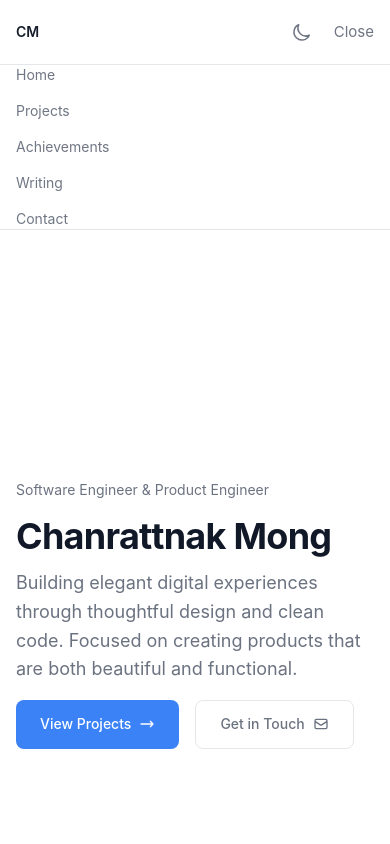
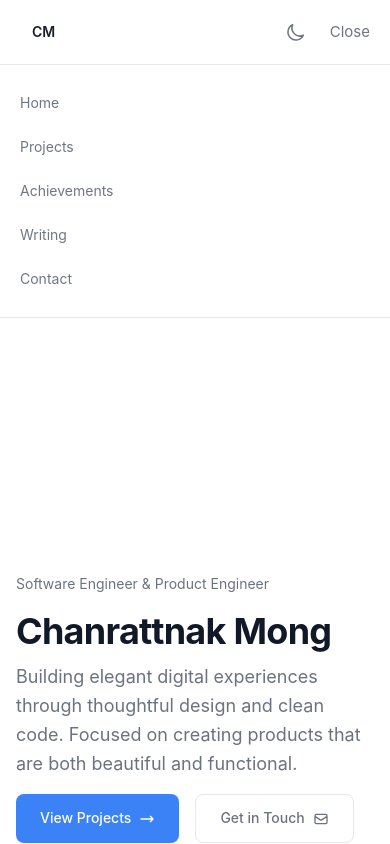
Before and after one commit to rattnak/rattnak-portfolio, a Next.js app: page / in a window 390 px wide. Both pictures are taken after a click on the button "Menu". Shown: the top 844 px of the page. Built offline with nearby package versions, Linux system fonts and the light colour scheme.

Commit message:
Update hero, services, and navbar components

```diff
--- a/components/Hero.tsx
+++ b/components/Hero.tsx
@@ -3,7 +3,12 @@ import Link from "next/link";
 
 export default function Hero() {
   return (
-    <section className="section" style={{ minHeight: '90vh', display: 'flex', alignItems: 'center' }}>
+    <section style={{
+      height: 'calc(100vh - 4rem)',
+      display: 'flex',
+      alignItems: 'center',
+      justifyContent: 'center'
+    }}>
       <div className="container">
         <div className="max-w-4xl">
           <p className="text-sm mb-4" style={{ color: 'var(--text-secondary)' }}>
--- a/components/Navbar.tsx
+++ b/components/Navbar.tsx
@@ -22,17 +22,17 @@ export default function Navbar() {
         opacity: 0.98
       }}
     >
-      <div className="container">
-        <div className="flex items-center justify-between h-16">
+      <div className="navbar-container">
+        <div className="flex items-center justify-between navbar-inner">
           <Link
             href="/"
-            className="text-sm font-semibold px-3 py-2 rounded-lg transition-all hover:bg-[var(--background-secondary)]"
+            className="text-sm font-semibold rounded-lg transition-all hover:bg-[var(--background-secondary)] navbar-logo"
             style={{ color: 'var(--text-primary)' }}
           >
             CM
           </Link>
 
-          <nav className="hidden md:flex items-center gap-8">
+          <nav className="hidden md:flex items-center navbar-links">
             <Link href="/" className="text-sm link-text">
               Home
             </Link>
@@ -51,7 +51,7 @@ export default function Navbar() {
             <ThemeToggle />
           </nav>
 
-          <div className="md:hidden flex items-center gap-3">
+          <div className="md:hidden flex items-center navbar-mobile">
             <ThemeToggle />
             <button
               onClick={() => setOpen(!open)}
@@ -75,21 +75,21 @@ export default function Navbar() {
             opacity: 0.98
           }}
         >
-          <div className="container py-4">
-            <nav className="flex flex-col gap-4">
-              <Link href="/" onClick={() => setOpen(false)} className="text-sm py-2 link-text">
+          <div className="navbar-mobile-menu">
+            <nav className="flex flex-col navbar-mobile-links">
+              <Link href="/" onClick={() => setOpen(false)} className="text-sm link-text">
                 Home
               </Link>
-              <Link href="/projects" onClick={() => setOpen(false)} className="text-sm py-2 link-text">
+              <Link href="/projects" onClick={() => setOpen(false)} className="text-sm link-text">
                 Projects
               </Link>
-              <Link href="/achievements" onClick={() => setOpen(false)} className="text-sm py-2 link-text">
+              <Link href="/achievements" onClick={() => setOpen(false)} className="text-sm link-text">
                 Achievements
               </Link>
-              <Link href="/blog" onClick={() => setOpen(false)} className="text-sm py-2 link-text">
+              <Link href="/blog" onClick={() => setOpen(false)} className="text-sm link-text">
                 Writing
               </Link>
-              <Link href="/contact" onClick={() => setOpen(false)} className="text-sm py-2 link-text">
+              <Link href="/contact" onClick={() => setOpen(false)} className="text-sm link-text">
                 Contact
               </Link>
             </nav>
--- a/components/Services.tsx
+++ b/components/Services.tsx
@@ -1,13 +1,13 @@
 // components/Services.tsx
 export default function Services() {
   return (
-    <section className="section" style={{ borderTop: '1px solid var(--border)' }}>
-      <div className="container">
-        <p className="text-xs uppercase tracking-wider mb-12" style={{ color: 'var(--text-muted)' }}>
+    <section className="services-section">
+      <div className="container services-container">
+        <p className="text-xs uppercase tracking-wider services-heading">
           What I Do
         </p>
 
-        <div className="grid-3">
+        <div className="services-grid">
           <div className="space-y-4">
             <h3 className="text-lg font-semibold" style={{ color: 'var(--text-primary)' }}>
               Web Development
```
